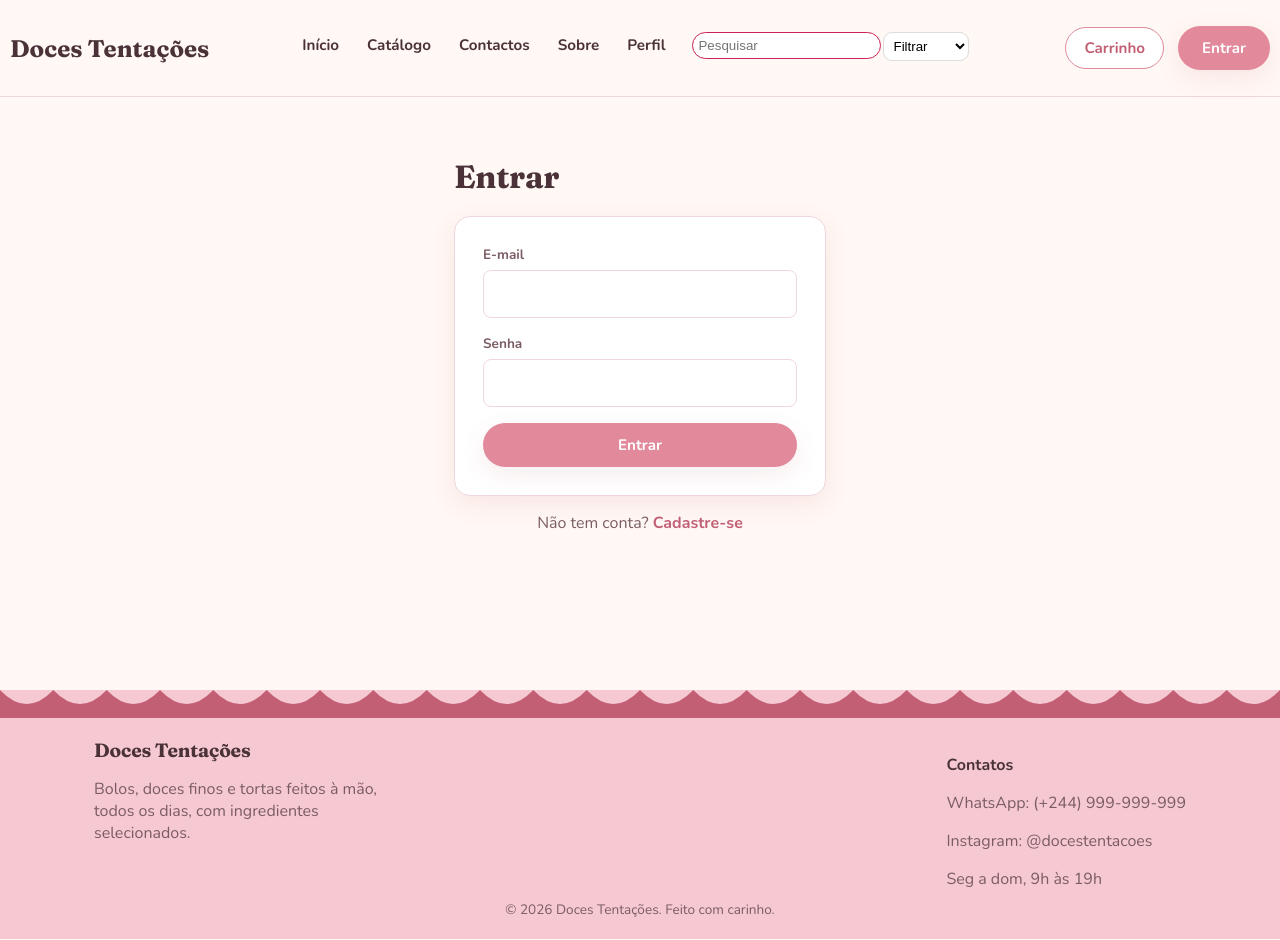
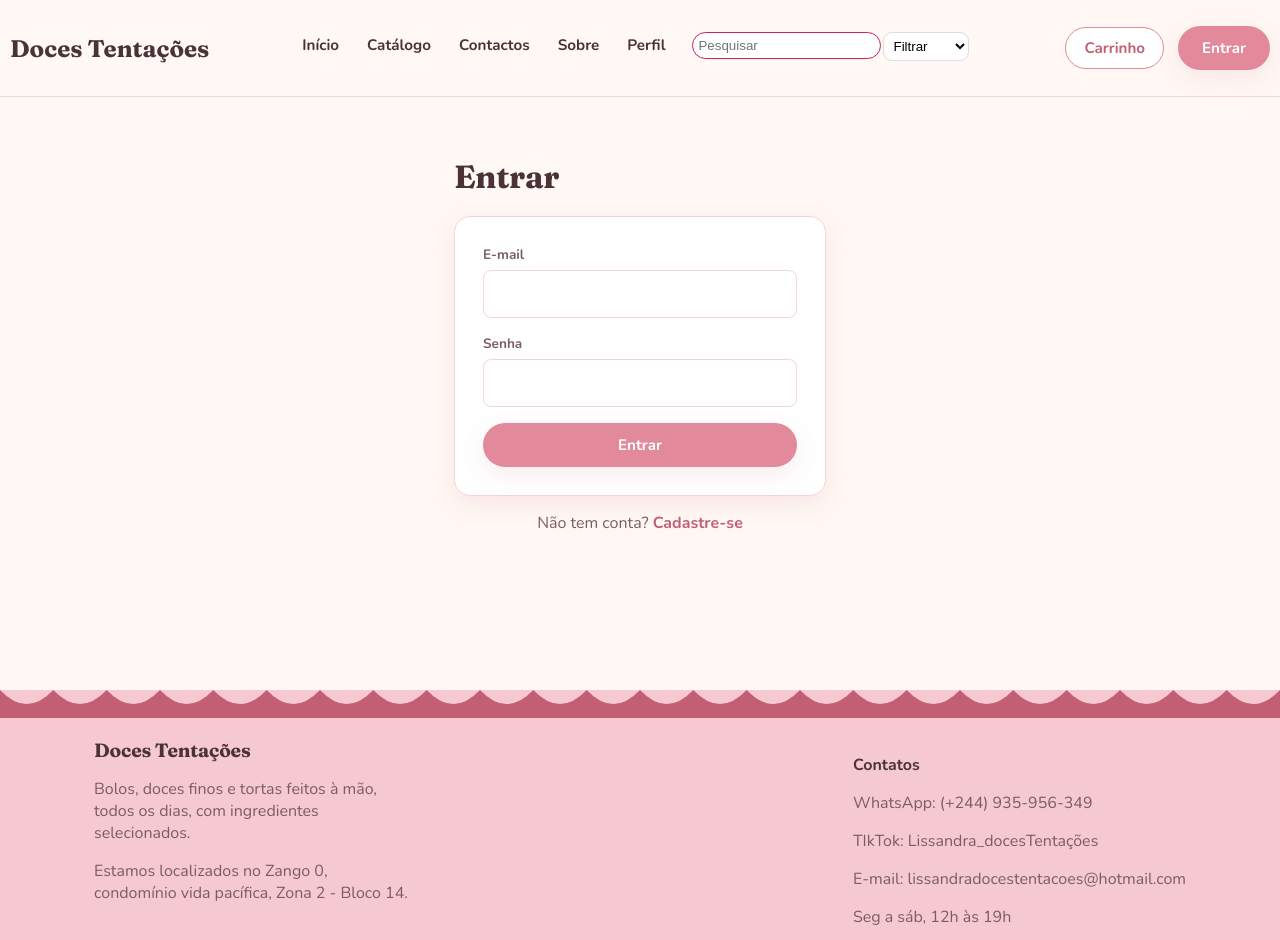
Before and after one commit to FidelMaluto/confeitaria-lissandra, a React (Vite) app in the folder frontend/: page /login in a window 1280 px wide. Shown: the top 940 px of the page. Built offline with nearby package versions, Linux system fonts and the light colour scheme; no server answers.

Commit message:
docs: Adicionsndo informações no footer

```diff
--- a/frontend/src/components/Footer.jsx
+++ b/frontend/src/components/Footer.jsx
@@ -14,12 +14,16 @@ export default function Footer() {
             <p style={{ color: 'var(--color-cocoa-soft)', maxWidth: 320 }}>
               Bolos, doces finos e tortas feitos à mão, todos os dias, com ingredientes selecionados.
             </p>
+            <p style={{ color: 'var(--color-cocoa-soft)', maxWidth: 320 }}>
+              Estamos localizados no Zango 0, condomínio vida pacífica, Zona 2 - Bloco 14.
+            </p>
           </div>
           <div>
             <p style={{ fontWeight: 700, marginBottom: 6 }}>Contatos</p>
-            <p style={{ color: 'var(--color-cocoa-soft)' }}>WhatsApp: (+244) 999-999-999</p>
-            <p style={{ color: 'var(--color-cocoa-soft)' }}>Instagram: @docestentacoes</p>
-            <p style={{ color: 'var(--color-cocoa-soft)' }}>Seg a dom, 9h às 19h</p>
+            <p style={{ color: 'var(--color-cocoa-soft)' }}>WhatsApp: (+244) 935-956-349</p>
+            <p style={{ color: 'var(--color-cocoa-soft)' }}>TIkTok: Lissandra_docesTentações</p>
+            <p style={{ color: 'var(--color-cocoa-soft)' }}>E-mail: lissandradocestentacoes@hotmail.com</p>
+            <p style={{ color: 'var(--color-cocoa-soft)' }}>Seg a sáb, 12h às 19h</p>
           </div>
         </div>
         <p style={{ textAlign: 'center', marginTop: 10, fontSize: '0.85rem', color: 'var(--color-cocoa-soft)' }}>
```
